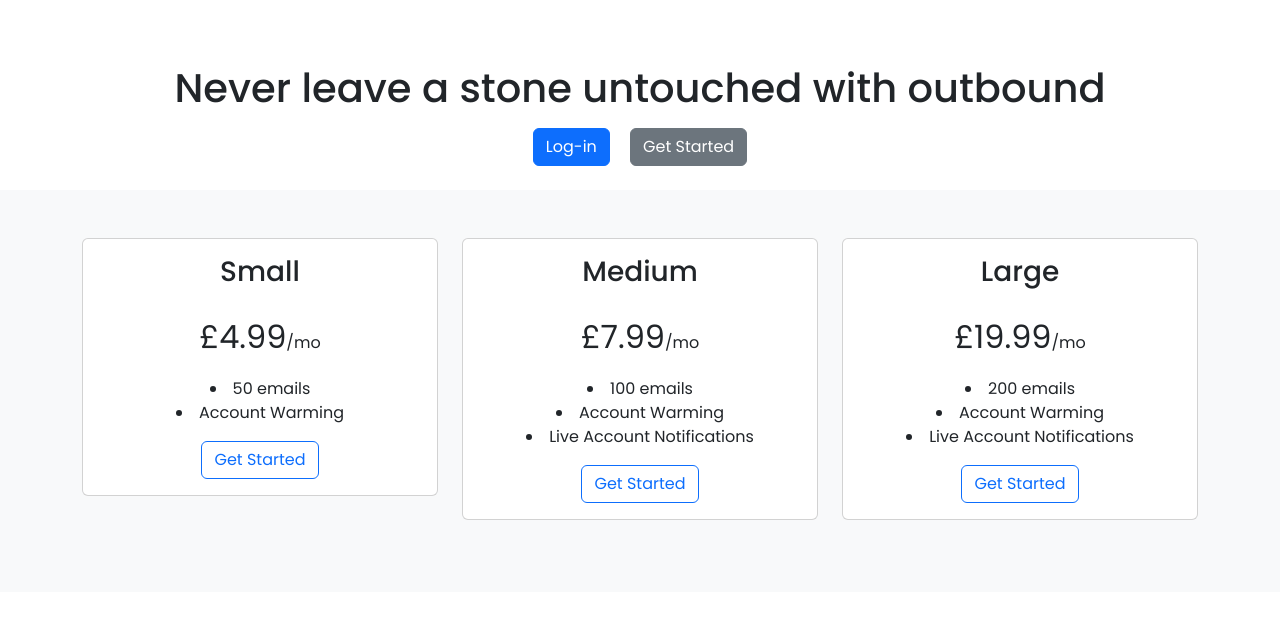
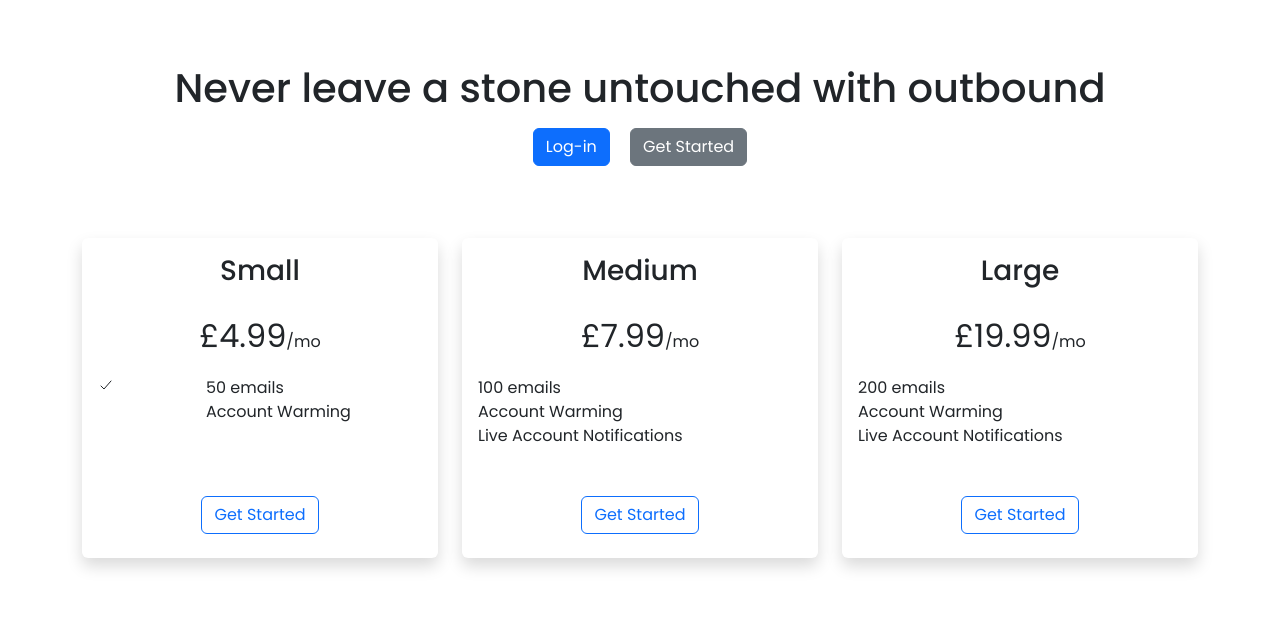
Before and after one commit to JadoreThompson/Email-Outreach-Bot, a Flask app: page / in a window 1280 px wide. Shown: the part 56-685 px from the top of the page. Run offline with Flask 3, Linux system fonts and the light colour scheme; some libraries are stand-ins or nearby versions.

Commit message:
Removed background and altered card design on home page. Added hover to google button

```diff
--- a/templates/base.html
+++ b/templates/base.html
@@ -44,7 +44,7 @@
     </style>
 </head>
 <body>
-{% block content%}
+{% block content %}
 {% endblock %}
 </body>
 </html>
--- a/templates/index.html
+++ b/templates/index.html
@@ -1,6 +1,9 @@
 {% extends "base.html" %}
 
 {% block content %}
+<script type="module" src="https://unpkg.com/ionicons@7.1.0/dist/ionicons/ionicons.esm.js"></script>
+<script nomodule src="https://unpkg.com/ionicons@7.1.0/dist/ionicons/ionicons.js"></script>
+
 <header>
     <nav class="navbar navbar-expand-lg">
         <div class="container-fluid">
@@ -52,58 +55,87 @@
             padding-left: 0;
             text-align-center;
         }
+
+        .price-card {
+            border: none !important;
+            height: 20rem;
+        }
+
+        .card-body-unique {
+            bottom: 0;
+        }
+
+        .card-footer-unique {
+            background-color: white !important;
+            border: none;
+        }
+
+        ul li {
+            list-style: none;
+        }
     </style>
-    <div class="album py-5 bg-light">
+    <div class="album py-5">
         <div class="container">
             <div class="row">
                 <div class="col-md-4 text-center">
-                    <div class="card mb-4 box-shadow">
+                    <div class="card mb-4 shadow price-card">
                         <h3 class="card-heading" style="margin-top: 1rem;">Small</h3>
-                        <div class="card-body">
+                        <div class="card-body d-flex flex-column">
                             <p class="card-text">
                                 <ins>£4.99</ins><span>/mo</span>
                             </p>
-                            <div class="card-content">
-                                <ul class="centered-list">
-                                    <li>50 emails</li>
-                                    <li>Account Warming</li>
-                                </ul>
+                            <div class="card-content d-flex flex-column flex-md-row">
+                                <div class="col-5 col-md-4 mb-2 mb-2 md-0 text-start">
+                                    <ion-icon name="checkmark-outline"></ion-icon>
+                                </div>
+                                <div class="col mb-2">
+                                    <ul class="centered-list text-start">
+                                        <li>50 emails</li>
+                                        <li>Account Warming</li>
+                                    </ul>
+                                </div>
+                            </div>
+                            <div class="card-footer mt-auto card-footer-unique">
                                 <button class="btn btn-outline-primary">Get Started</button>
                             </div>
                         </div>
                     </div>
                 </div>
                 <div class="col-md-4 text-center">
-                    <div class="card mb-4 box-shadow">
+                    <div class="card mb-4 shadow price-card">
                         <h3 class="card-heading" style="margin-top: 1rem;">Medium</h3>
-                        <div class="card-body">
+                        <div class="card-body d-flex flex-column">
                             <p class="card-text">
                                 <ins>£7.99</ins><span>/mo</span>
                             </p>
-                            <div class="card-content">
+                            <div class="card-content text-start">
                                 <ul class="centered-list">
                                     <li>100 emails</li>
                                     <li>Account Warming</li>
                                     <li>Live Account Notifications</li>
                                 </ul>
+                            </div>
+                            <div class="card-footer mt-auto card-footer-unique">
                                 <button class="btn btn-outline-primary">Get Started</button>
                             </div>
                         </div>
                     </div>
                 </div>
                 <div class="col-md-4 text-center">
-                    <div class="card mb-4 box-shadow">
+                    <div class="card mb-4 shadow price-card">
                         <h3 class="card-heading" style="margin-top: 1rem;">Large</h3>
-                        <div class="card-body">
+                        <div class="card-body d-flex flex-column">
                             <p class="card-text">
                                 <ins>£19.99</ins><span>/mo</span>
                             </p>
-                            <div class="card-content">
+                            <div class="card-content text-start">
                                 <ul class="centered-list">
                                     <li>200 emails</li>
                                     <li>Account Warming</li>
                                     <li>Live Account Notifications</li>
                                 </ul>
+                            </div>
+                            <div class="card-footer mt-auto card-footer-unique">
                                 <button class="btn btn-outline-primary">Get Started</button>
                             </div>
                         </div>
--- a/views.py
+++ b/views.py
@@ -231,6 +231,8 @@ def dashboard():
             sent_mail = cur.fetchall()
             print("[DASHBOARD]: ", sent_mail)
 
+    # TODO: Make the add email button functional, take their email and password store in DB and use that for the script when they decide the press play
+
     return render_template('dashboard.html', sent_mail=sent_mail)
 
 
```
Also changed, not shown: templates/dashboard.html (+19 -2 lines), templates/signup.html (+9 -1 lines).
